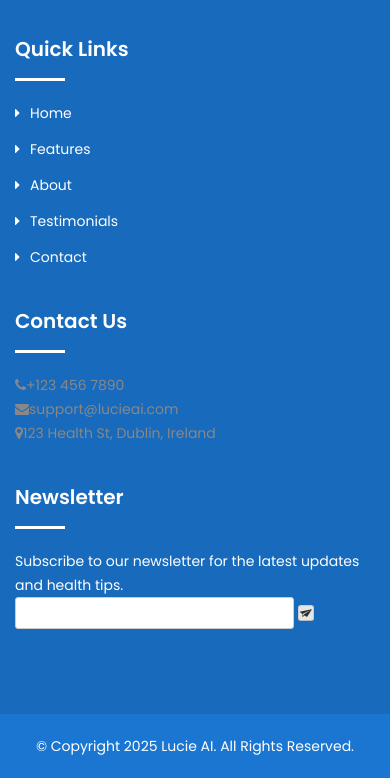
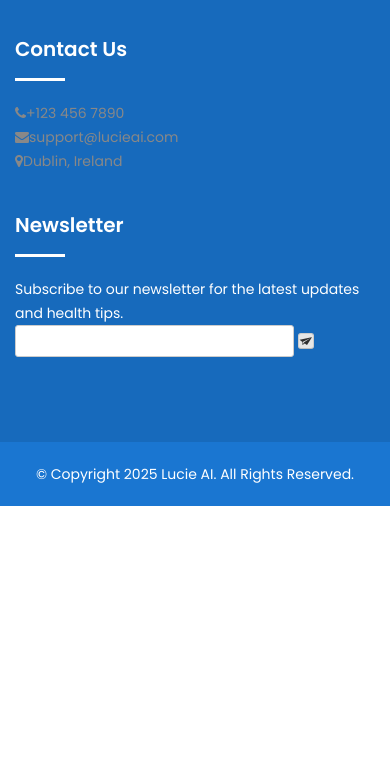
Before and after one commit to Ash-rgb-786/LucieAI, a plain HTML site: page index.html in a window 390 px wide. Shown: the part 3026-3804 px from the top of the page. After the commit the page ends 3532 px from the top, so only its background shows below. Drawn offline with Linux system fonts and the light colour scheme.

Commit message:
Update index.html

```diff
--- a/index.html
+++ b/index.html
@@ -108,11 +108,6 @@
 								<div class="main-menu">
 									<nav class="navigation">
 										<ul class="nav menu">
-											<li class="active"><a href="#top">Home</a></li>
-											<li><a href="#features">Features</a></li>
-											<li><a href="#about">About</a></li>
-											<li><a href="#testimonials">Testimonials</a></li>
-											<li><a href="#contact">Contact</a></li>
 										</ul>
 									</nav>
 								</div>
@@ -291,24 +286,12 @@
 							</div>
 						</div>
 						<div class="col-lg-3 col-md-6 col-12">
-							<div class="single-footer f-link">
-								<h2>Quick Links</h2>
-								<ul>
-									<li><a href="#"><i class="fa fa-caret-right"></i>Home</a></li>
-									<li><a href="#"><i class="fa fa-caret-right"></i>Features</a></li>
-									<li><a href="#"><i class="fa fa-caret-right"></i>About</a></li>
-									<li><a href="#"><i class="fa fa-caret-right"></i>Testimonials</a></li>
-									<li><a href="#"><i class="fa fa-caret-right"></i>Contact</a></li>
-								</ul>
-							</div>
-						</div>
-						<div class="col-lg-3 col-md-6 col-12">
 							<div class="single-footer">
 								<h2>Contact Us</h2>
 								<ul class="contact-info">
 									<li><i class="fa fa-phone"></i>+123 456 7890</li>
 									<li><i class="fa fa-envelope"></i>support@lucieai.com</li>
-									<li><i class="fa fa-map-marker"></i>123 Health St, Dublin, Ireland</li>
+									<li><i class="fa fa-map-marker"></i>Dublin, Ireland</li>
 								</ul>
 							</div>
 						</div>
```
